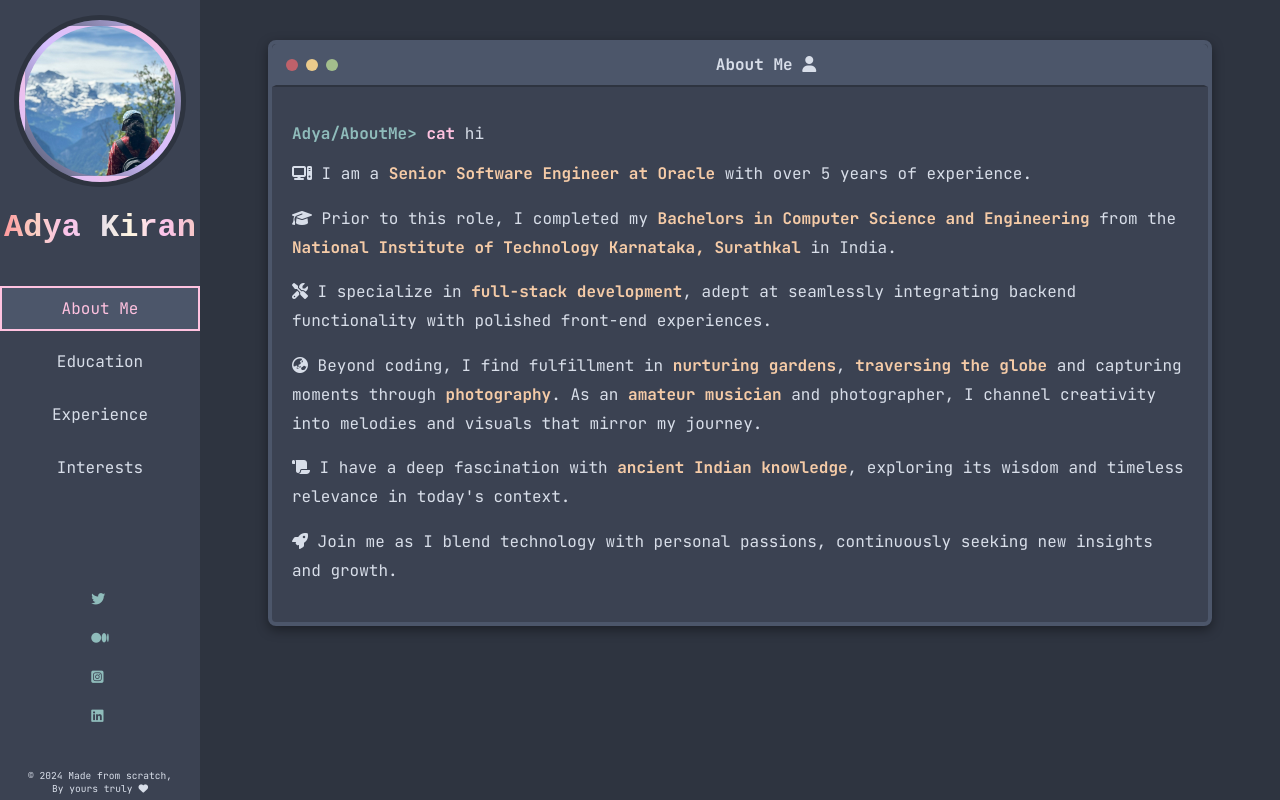
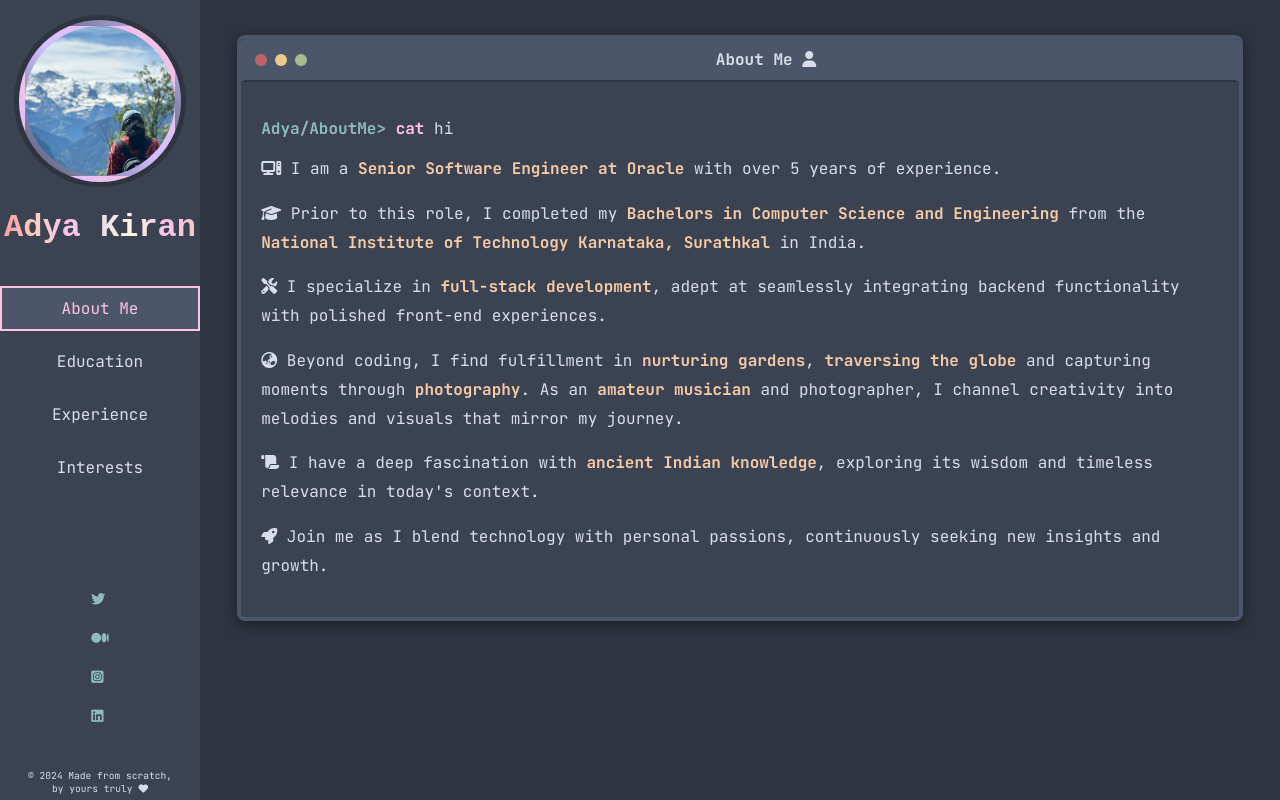
Before and after one commit to adyakiran19/resume, a plain HTML site: page index.html in a window 1280 px wide. Drawn offline with Linux system fonts and the light colour scheme; a web font is replaced by a local one.

Commit message:
minor changes again

```diff
--- a/index.html
+++ b/index.html
@@ -74,7 +74,7 @@
                 </div>
                 <footer class="sidebar-footer">
                     <span>&copy; 2024 Made from scratch, </span><br>
-                    <span>By yours truly <i class="fa-solid fa-heart"></i></span><br>
+                    <span>by yours truly <i class="fa-solid fa-heart"></i></span><br>
                 </footer>
             </div>
         </aside>
@@ -132,7 +132,7 @@
                             <p>
                                 <ul>
                                     <li><span class="pink-emphasis-terminal">CGPA: </span>CGPA</li>
-                                    <li><span class="green-emphasis-terminal">Selected Courses: </span>List of courses</li>
+                                    <li><span class="green-emphasis-terminal">Selected Courses: </span>Course ABC, Course ABC, Course ABC, Course ABC, Course ABC, Course ABC, Course ABC, Course ABC, Course ABC, Course ABC, Course ABC, Course ABC, Course ABC, Course ABC, Course ABC, Course ABC, Course ABC, Course ABC, Course ABC, Course ABC, Course ABC, Course ABC, Course ABC, Course ABC, Course ABC, Course ABC, Course ABC, Course ABC, Course ABC, Course ABC, Course ABC, Course ABC, Course ABC, Course ABC, Course ABC, Course ABC, Course ABC, Course ABC, Course ABC, Course ABC, Course ABC, Course ABC, Course ABC, Course ABC, Course ABC</li>
                                     <li><span class="purple-emphasis-terminal">Selected Projects:</span>
                                         <ul>
                                             <li>Blockchain based Data Access Control using Smart Contracts | TENCON 2019</li>
--- a/styles.css
+++ b/styles.css
@@ -241,7 +241,7 @@
     max-height: 100vh;
     width: 100%;
     display: none; /* Initially hide all sections */
-    padding: 20px; /* Add some padding for content spacing */
+    padding: 15px; /* Add some padding for content spacing */
     overflow: visible;
     /* min-height: calc(100vh - 40px); Ensure each section is at least the full height of the viewport minus padding */
     box-sizing: border-box; /*Ensures padding doesn't affect the size*/
@@ -261,7 +261,7 @@
 }
 
 .terminal {
-    width: 90%; /* Adjusted to fit within main without causing overflow */
+    width: 95%; /* Adjusted to fit within main without causing overflow */
     margin: 20px auto; /* Adjusted to center terminal within main */
     background-color: #3b4252;
     border-radius: 8px;
```
